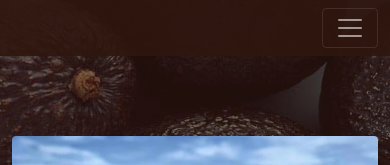
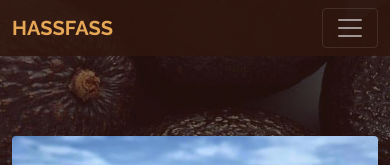
Before and after one commit to mmf133/MehdiFassihnia_HassFass, a plain HTML site: page index.html in a window 390 px wide. Shown: the top 165 px of the page. Drawn offline with nearby package versions, Linux system fonts and the light colour scheme.

Commit message:
HassFass

```diff
--- a/index.html
+++ b/index.html
@@ -27,7 +27,7 @@
 
         <nav class="navbar navbar-expand-lg navbar-dark py-lg-4" id="mainNav">
             <div class="container">
-                <a class="navbar-brand text-uppercase fw-bold d-lg-none" href="index.html"></a>
+                <a class="navbar-brand text-uppercase fw-bold d-lg-none" href="index.html">HassFass</a>
                 <button class="navbar-toggler" type="button" data-bs-toggle="collapse" data-bs-target="#navbarSupportedContent" aria-controls="navbarSupportedContent" aria-expanded="false" aria-label="Toggle navigation"><span class="navbar-toggler-icon"></span></button>
                 <div class="collapse navbar-collapse" id="navbarSupportedContent">
                     <ul class="navbar-nav mx-auto">
```
